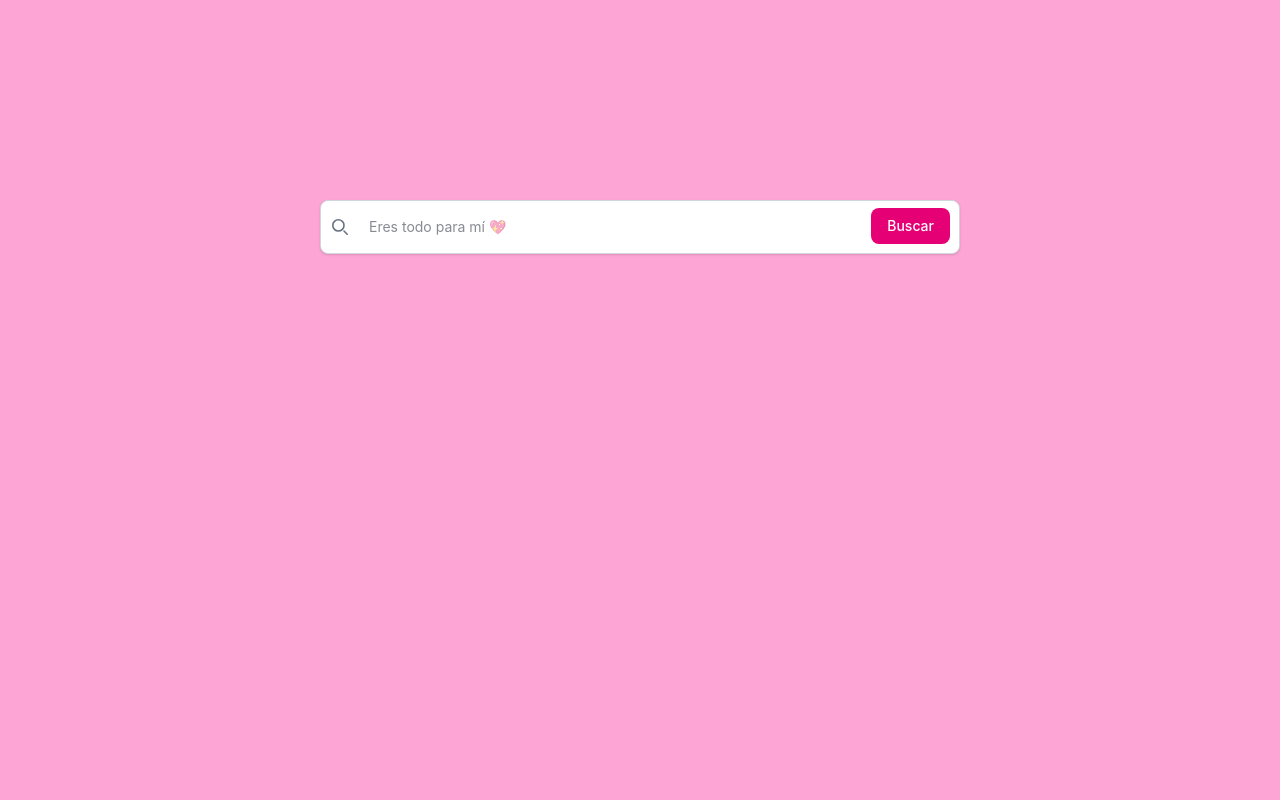
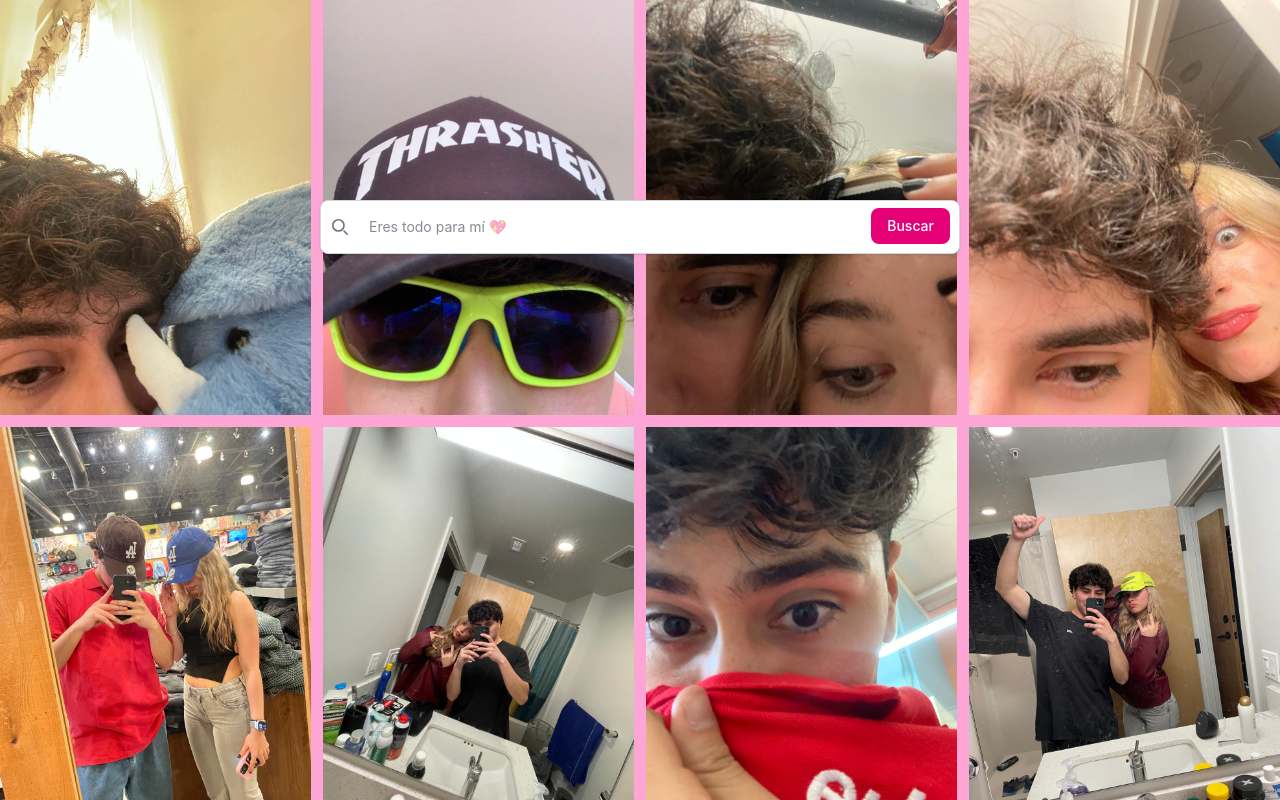
Before and after one commit to Gonzalo-Are/buscador, a React (Vite) app: page / in a window 1280 px wide. Built offline with nearby package versions, Linux system fonts and the light colour scheme.

Commit message:
fotos fondo

```diff
--- a/src/App.jsx
+++ b/src/App.jsx
@@ -46,6 +46,19 @@ function App() {
 
   return (
     <>
+
+    <div className="relative min-h-screen w-full overflow-hidden">
+
+      <div className="absolute inset-0 grid grid-cols-4 gap-3 -z-10">
+          <img className="h-full w-full object-cover" src="/seis.jpeg" alt="" />
+          <img className="h-full w-full object-cover" src="/cinco.jpeg" alt="" />
+          <img className="h-full w-full object-cover" src="/tres.jpeg" alt="" />
+          <img className="h-full w-full object-cover" src="/cuatro.jpeg" alt="" />
+          <img className="h-full w-full object-cover" src="/uno.jpeg" alt="" />
+          <img className="h-full w-full object-cover" src="/dos.jpeg" alt="" />
+          <img className="h-full w-full object-cover" src="/siete.jpeg" alt="" />
+          <img className="h-full w-full object-cover" src="/ocho.jpeg" alt="" />
+      </div>
       <div className="min-h-screen flex items-start justify-center pt-40">
 
         <form
@@ -84,7 +97,7 @@ function App() {
           </div>
         </form>
       </div>
-
+    </div>
 
       {/* <div className="grid grid-cols-4 gap-3">
 
```
